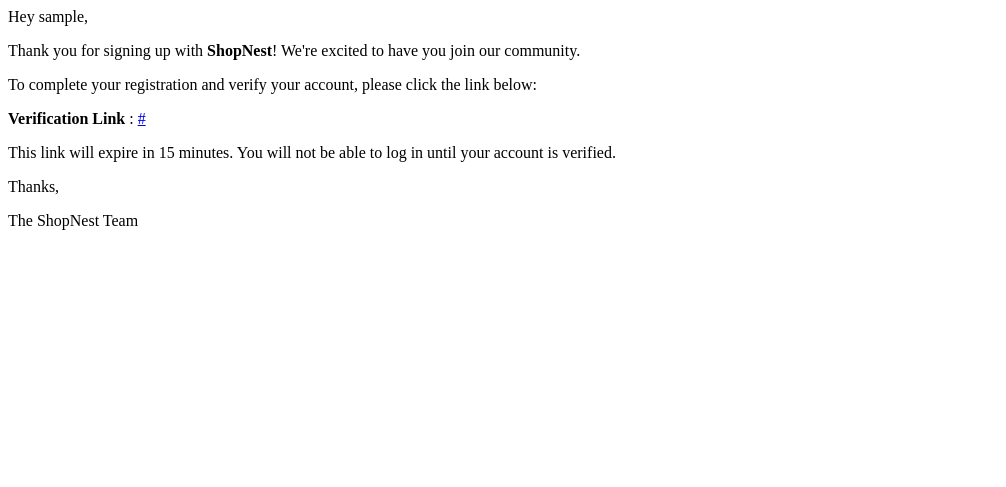
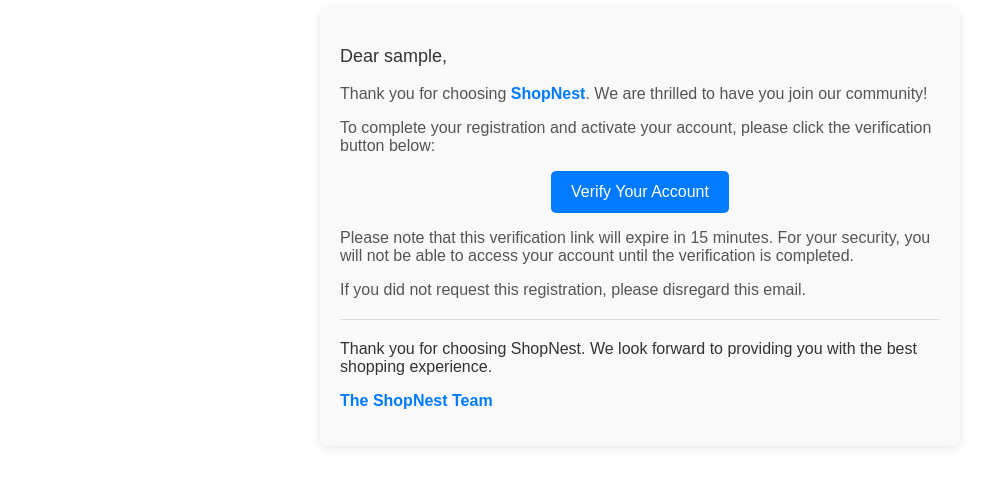
Before and after one commit to ArafatCMT/ShopNest-backend, a Django app: template users/templates/verification_mail.html in a window 1280 px wide. Shown: the top 487 px of the page, without its empty margins (0-1006 px from the left). Run offline with Django 5.2, Linux system fonts and the light colour scheme; the template is opened without the code that fills it: most values are stand-ins (such as "Sample title", 1, 10 or a date in 2020).

Commit message:
Enhanced email verification template with button styling and improved design for better user experience

```diff
--- a/users/templates/verification_mail.html
+++ b/users/templates/verification_mail.html
@@ -1,19 +1,32 @@
-<div>
-    <p>Hey {{username}},</p>
-    <p>
-        Thank you for signing up with <b>ShopNest</b>! We're excited to have you join our community.
+<div style="max-width: 600px; margin: auto; font-family: Arial, sans-serif; background-color: #f9f9f9; padding: 20px; border-radius: 8px; box-shadow: 0px 2px 10px rgba(0, 0, 0, 0.1);">
+    <p style="font-size: 18px; color: #333;">Dear {{username}},</p>
+
+    <p style="font-size: 16px; color: #555;">
+        Thank you for choosing <b style="color: #007BFF;">ShopNest</b>. We are thrilled to have you join our community!
     </p>
-    <p>
-        To complete your registration and verify your account, please click the link below:
+
+    <p style="font-size: 16px; color: #555;">
+        To complete your registration and activate your account, please click the verification button below:
     </p>
-    <p>
-        <b>Verification Link</b> : <a href="{{verification_link}}" target="_blank">{{verification_link}}</a>
+
+    <div style="text-align: center;">
+        <a href="{{verification_link}}"
+           style="background-color: #007BFF; color: white; padding: 12px 20px; font-size: 16px; text-decoration: none; border-radius: 5px; display: inline-block;">
+           Verify Your Account
+        </a>
+    </div>
+
+    <p style="font-size: 16px; color: #555;">
+        Please note that this verification link will expire in 15 minutes. For your security, you will not be able to access your account until the verification is completed.
     </p>
-    <p>
-        This link will expire in 15 minutes. You will not be able to log in until your account is verified.
+
+    <p style="font-size: 16px; color: #555;">
+        If you did not request this registration, please disregard this email.
     </p>
-    <p>Thanks,</p>
-    <p>
-        The ShopNest Team
-    </p>
+
+    <hr style="border: none; border-top: 1px solid #ddd; margin: 20px 0;">
+
+    <p style="font-size: 16px; color: #333;">Thank you for choosing ShopNest. We look forward to providing you with the best shopping experience.</p>
+
+    <p style="font-size: 16px; font-weight: bold; color: #007BFF;">The ShopNest Team</p>
 </div>
```
Also changed, not shown: orders/templates/delivered_mail.html (added, +22 -0 lines), orders/templates/shipped_mail.html (added, +23 -0 lines), orders/views.py (+35 -1 lines), db.sqlite3.
